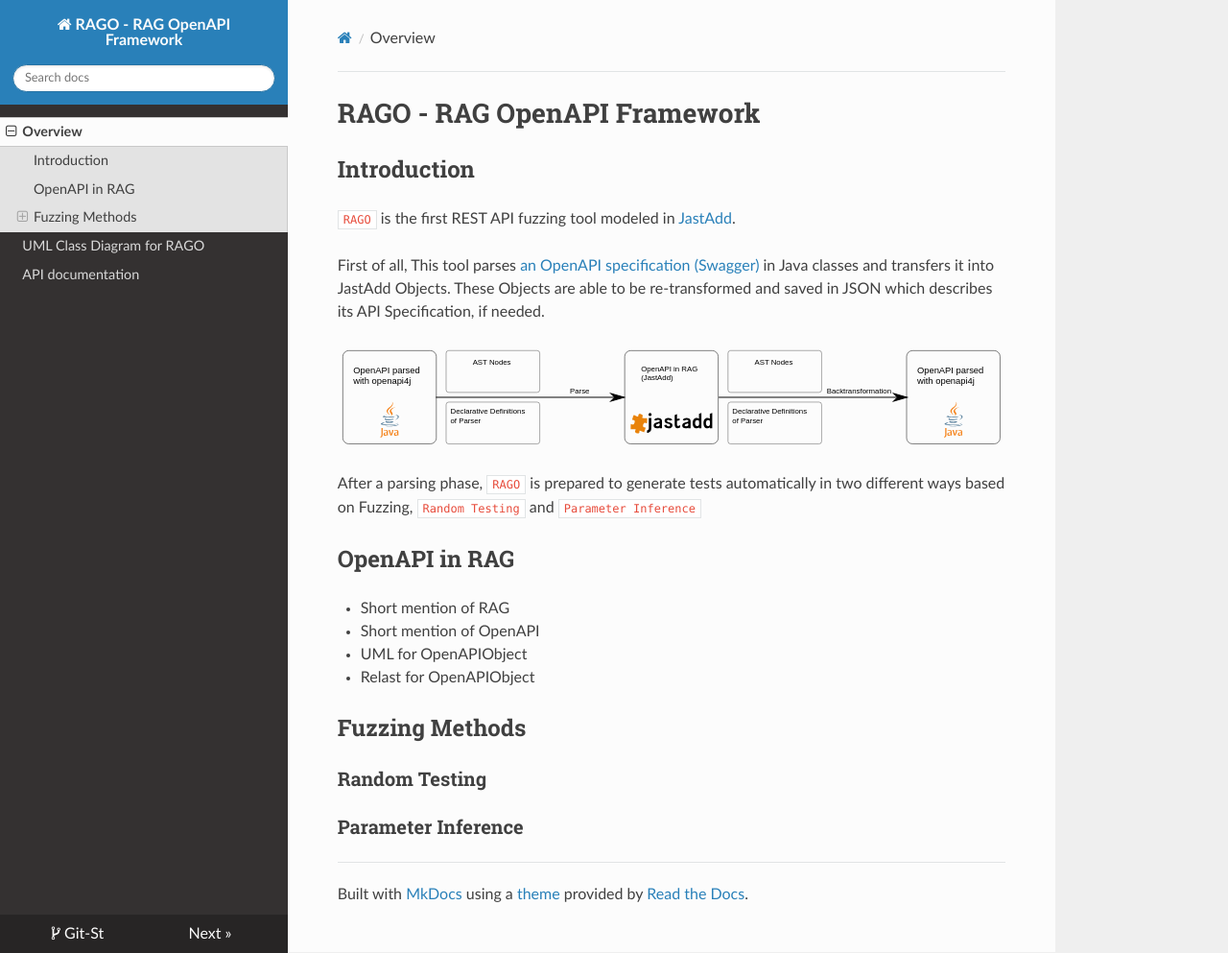
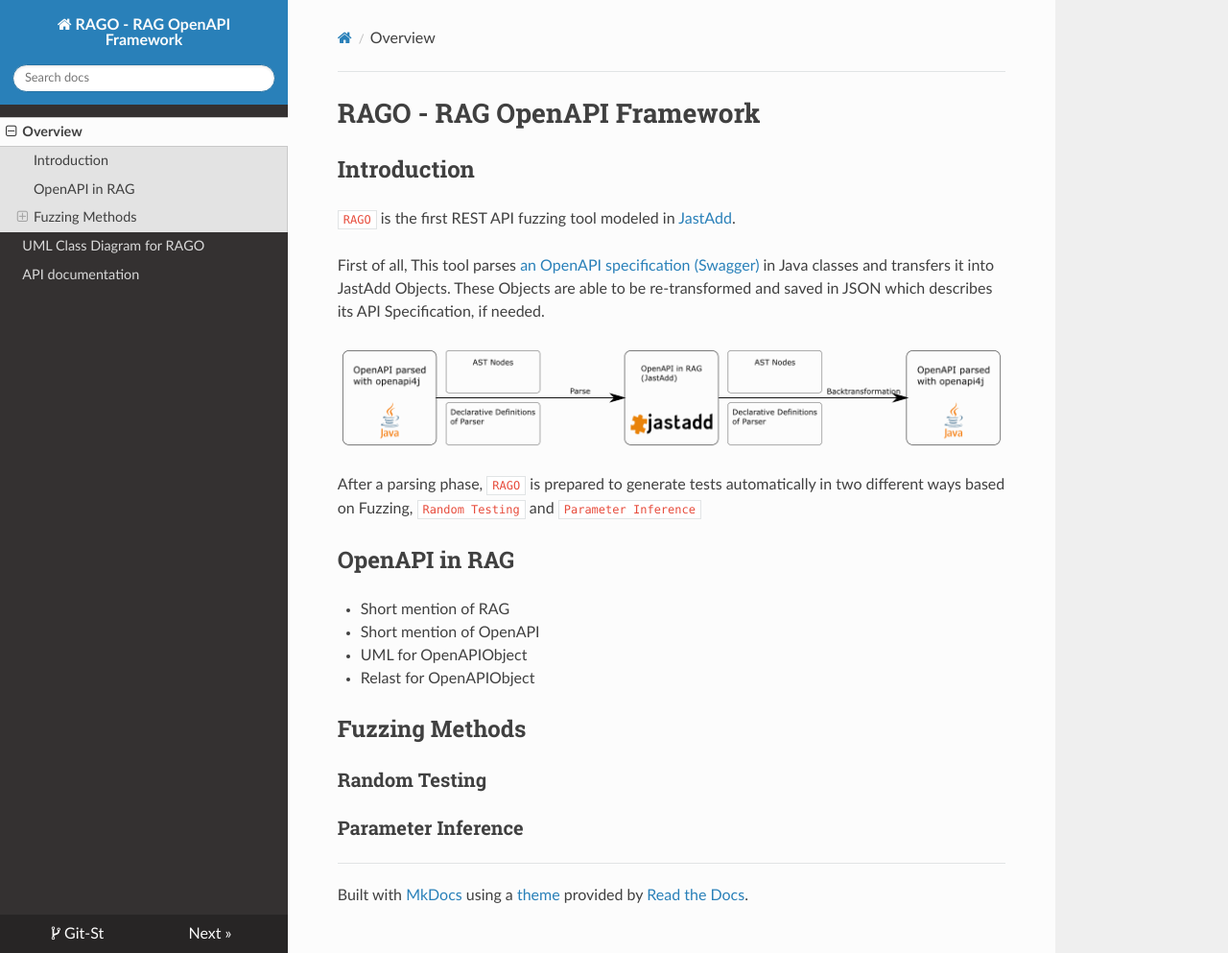
Before and after one commit to schnee98/rago, an MkDocs documentation site: the page built from pages/docs/index.md, in a window 1280 px wide and 993 px high. Shown: the whole window at 96% size. Built offline with MkDocs 1.6.1, drawn with Linux system fonts in a browser that asks for light colours; nearby versions of some CDN libraries.

Commit message:
Edited index.md and converted parser.svg to parser.png

```diff
--- a/pages/docs/index.md
+++ b/pages/docs/index.md
@@ -7,7 +7,7 @@
 
 First of all, This tool parses [an OpenAPI specification (Swagger)](https://swagger.io/specification/) in Java classes and transfers it into JastAdd Objects. These Objects are able to be re-transformed and saved in JSON which describes its API Specification, if needed.
 
-![](img/parser.svg)
+![](img/parser.png)
 
 
 After a parsing phase, `RAGO` is prepared to generate tests automatically in two different ways based on Fuzzing, `Random Testing` and `Parameter Inference`
```
Also changed, not shown: pages/docs/img/parser.png (added), pages/docs/img/parser.svg (deleted).
